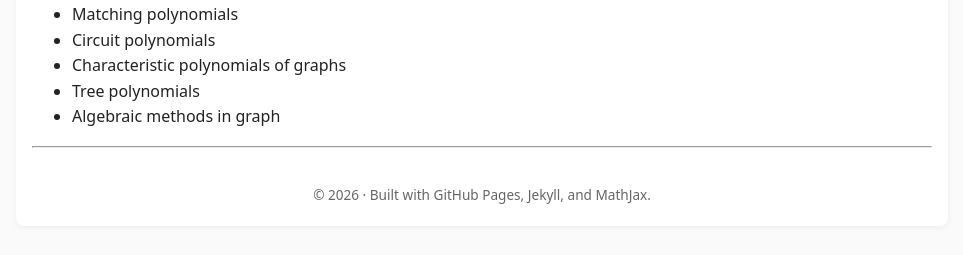
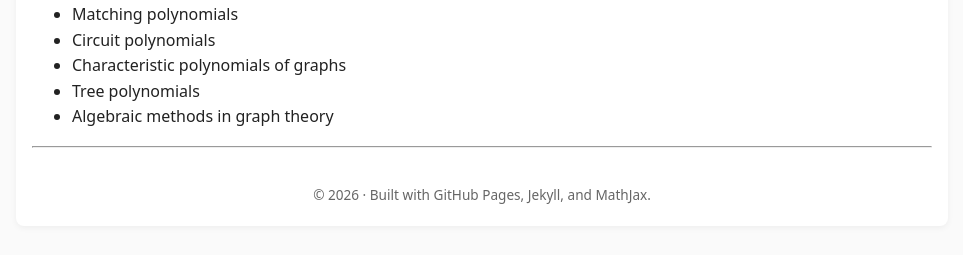
Before and after one commit to SaleemKamaludin/SaleemKamaludin.github.io, a Jekyll site: the page built from courses/graduate/advanced-discrete-mathematics/index.md, in a window 1280 px wide. Shown: the part 980-1235 px from the top of the page, without its empty margins (158-1121 px from the left). Built offline with Jekyll 4.4.1, drawn with Linux system fonts in a browser that asks for light colours.

Commit message:
Fix typo in advanced discrete mathematics index

```diff
--- a/courses/graduate/advanced-discrete-mathematics/index.md
+++ b/courses/graduate/advanced-discrete-mathematics/index.md
@@ -39,4 +39,4 @@ Students are expected to engage with rigorous proofs, advanced combinatorial arg
 - Circuit polynomials
 - Characteristic polynomials of graphs
 - Tree polynomials
-- Algebraic methods in graph
+- Algebraic methods in graph theory
```
